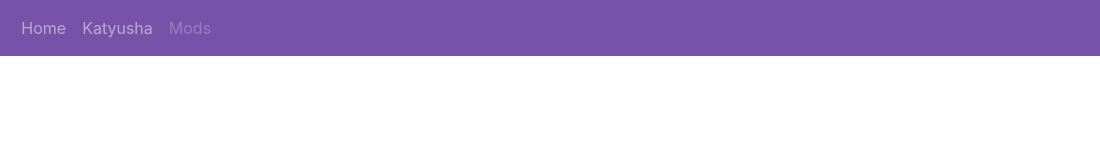
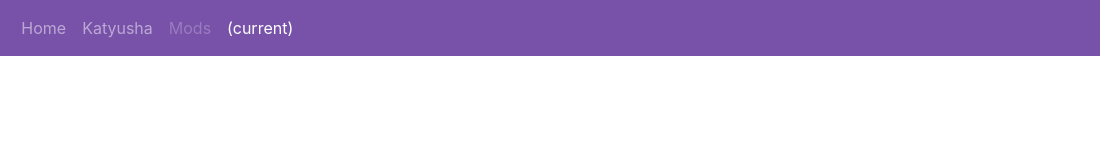
Before and after one commit to NekoOne/nekoone.github.io, a website: page about/index.html in a window 1280 px wide. Shown: the full height of the page, 180-1280 px from the left. Drawn offline with nearby package versions, Linux system fonts and the light colour scheme.

Commit message:
Update index.html

```diff
--- a/about/index.html
+++ b/about/index.html
@@ -37,7 +37,7 @@
         <a class="nav-link disabled" href="nekoone.github.io/mods">Mods</a>
       </li>
       <li class="nav-item active">
-        <a class"nav-link" href="nekoone.github.io/about" <span class="sr-only">(current)</a>
+        <a class="nav-link" href="nekoone.github.io/about" <span class="sr-only">(current)</a>
       </li>
     </ul>
   </div>
```
